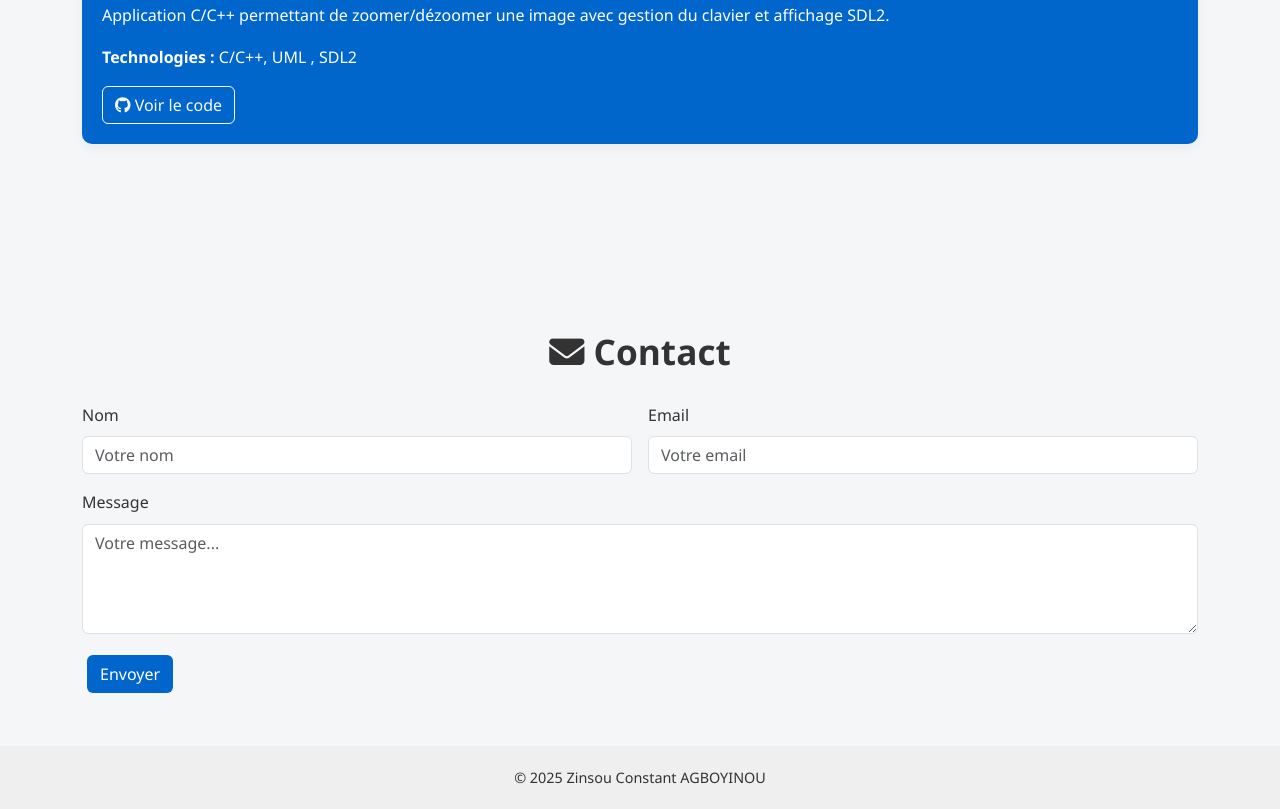
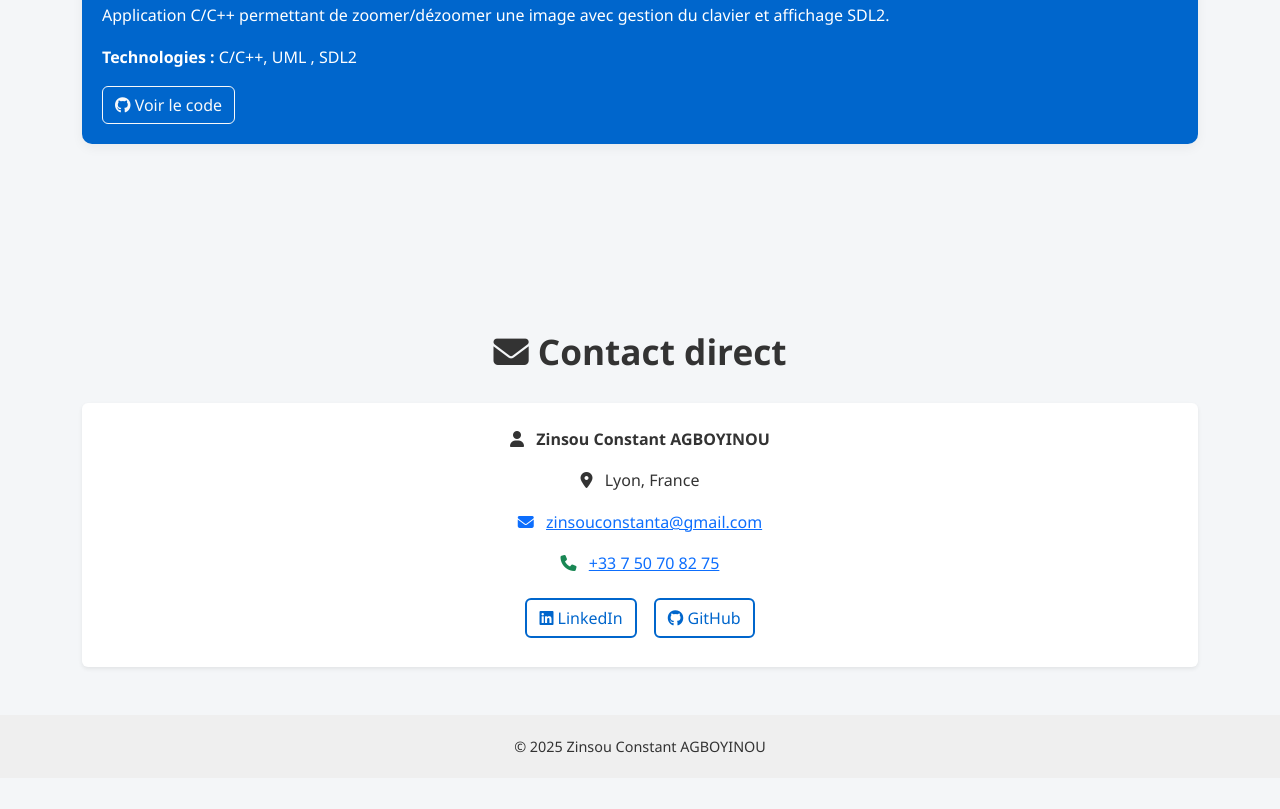
Before and after one commit to ZinsouConstant/portfolio, a plain HTML site: page index.html in a window 1280 px wide. Shown: the part 3433-4242 px from the top of the page. After the commit the page ends 4211 px from the top, so only its background shows below. Drawn offline with nearby package versions, Linux system fonts and the light colour scheme.

Commit message:
J'ai modifié et complété mon portfolio , donc presque bon , il reste la partie message qui affiche 404 error car github n'heberge pas les codes php ou backend

```diff
--- a/index.html
+++ b/index.html
@@ -160,29 +160,29 @@
 
 <!-- Contact -->
 <section id="contact" class="container py-5">
-  <h2 class="section-title"><i class="fas fa-envelope"></i> Contact</h2>
-  <form class="row g-3" action="https://formspree.io/f/mwprzzwp" method="POST">
-  <div class="col-md-6">
-    <label for="name" class="form-label">Nom</label>
-    <input type="text" class="form-control" name="name" placeholder="Votre nom" required>
+  <h2 class="section-title"><i class="fas fa-envelope"></i> Contact direct</h2>
+
+  <div class="bg-white rounded shadow-sm p-4 text-center">
+    <p><i class="fas fa-user me-2"></i> <strong>Zinsou Constant AGBOYINOU</strong></p>
+    <p><i class="fas fa-map-marker-alt me-2"></i> Lyon, France</p>
+    <p><i class="fas fa-envelope me-2 text-primary"></i>
+      <a href="mailto:zinsouconstanta@gmail.com">zinsouconstanta@gmail.com</a>
+    </p>
+    <p><i class="fas fa-phone me-2 text-success"></i>
+      <a href="tel:+33612345678">+33 7 50 70 82 75</a>
+    </p>
+
+    <div class="mt-3">
+      <a href="https://www.linkedin.com/in/zinsou-constant-agboyinou-788384254/" target="_blank" class="btn btn-outline-main me-2">
+        <i class="fab fa-linkedin"></i> LinkedIn
+      </a>
+      <a href="https://github.com/ZinsouConstant" target="_blank" class="btn btn-outline-main">
+        <i class="fab fa-github"></i> GitHub
+      </a>
+    </div>
   </div>
+</section>
 
-  <div class="col-md-6">
-    <label for="email" class="form-label">Email</label>
-    <input type="email" class="form-control" name="email" placeholder="Votre email" required>
-  </div>
-
-  <div class="col-12">
-    <label for="message" class="form-label">Message</label>
-    <textarea class="form-control" name="message" rows="4" placeholder="Votre message..." required></textarea>
-  </div>
-
-  <div class="col-12">
-    <button type="submit" class="btn btn-main">Envoyer</button>
-  </div>
-</form>
-
-</section>
 
 <footer>
   &copy; 2025 Zinsou Constant AGBOYINOU
```
